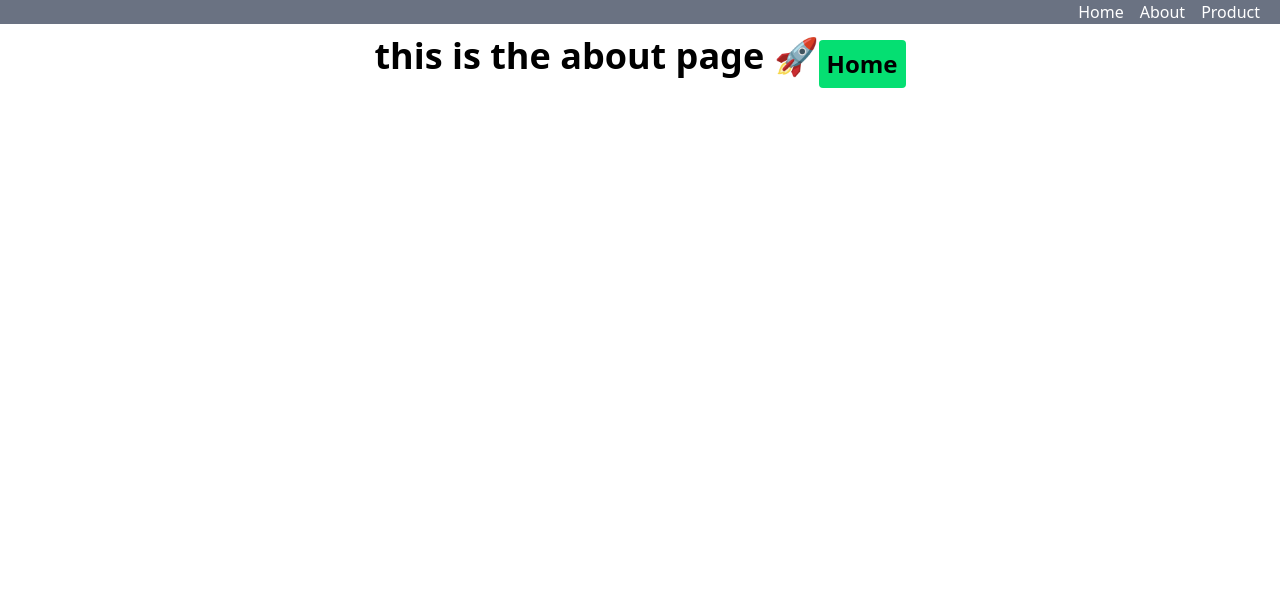
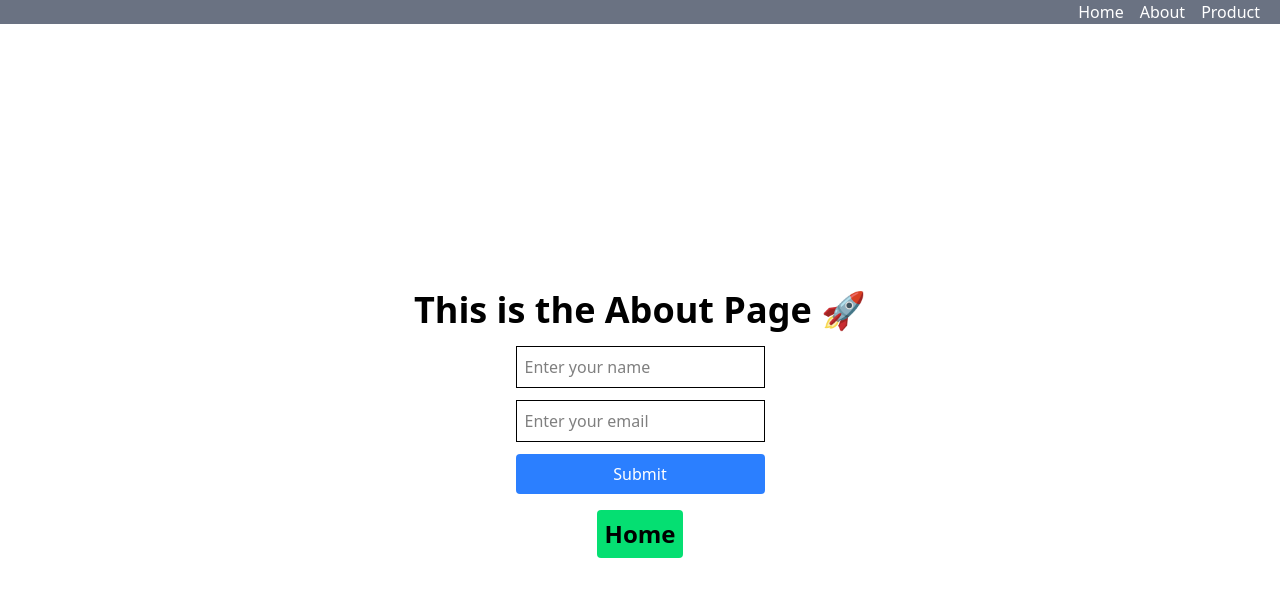
Before and after one commit to Neeraj-chauhan12/Nextjs, a Next.js app in the folder client/: page /about in a window 1280 px wide. Shown: the top 596 px of the page. Built offline with nearby package versions, Linux system fonts and the light colour scheme.

Commit message:
form data

```diff
--- a/client/app/about/page.js
+++ b/client/app/about/page.js
@@ -1,9 +1,51 @@
 import Link from "next/link";
+
 export default function About() {
+  async function saveData(formData) {
+    "use server";
+
+    const name = formData.get("name");
+    const email = formData.get("email");
+
+    console.log("Name:", name);
+    console.log("Email:", email);
+  }
+
   return (
-    <div className="  flex items-center  justify-center">
-      <h1 className="text-4xl font-bold">this is the about page 🚀</h1>
-      <Link className="text-2xl font-bold bg-green-400 p-2 mt-4 rounded" href="/">Home</Link>
+    <div className="flex flex-col items-center justify-center gap-4 min-h-screen">
+      <h1 className="text-4xl font-bold">
+        This is the About Page 🚀
+      </h1>
+
+      <form action={saveData} className="flex flex-col gap-3">
+        <input
+          className="border p-2"
+          name="name"
+          type="text"
+          placeholder="Enter your name"
+        />
+
+        <input
+          className="border p-2"
+          name="email"
+          type="email"
+          placeholder="Enter your email"
+        />
+
+        <button
+          type="submit"
+          className="bg-blue-500 text-white p-2 rounded"
+        >
+          Submit
+        </button>
+      </form>
+
+      <Link
+        className="text-2xl font-bold bg-green-400 p-2 rounded"
+        href="/"
+      >
+        Home
+      </Link>
     </div>
   );
 }
```
